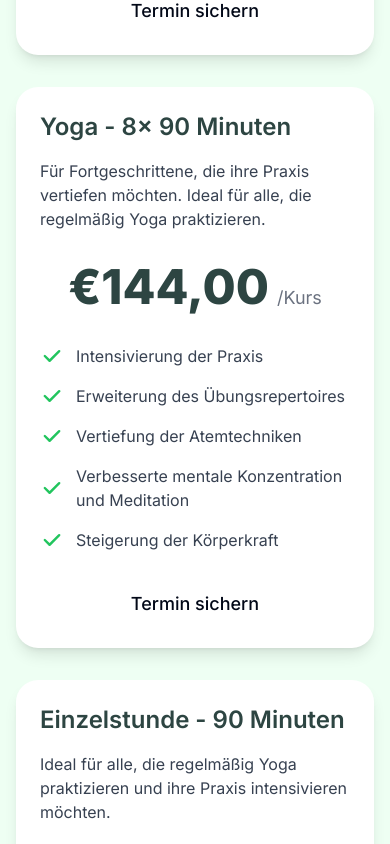
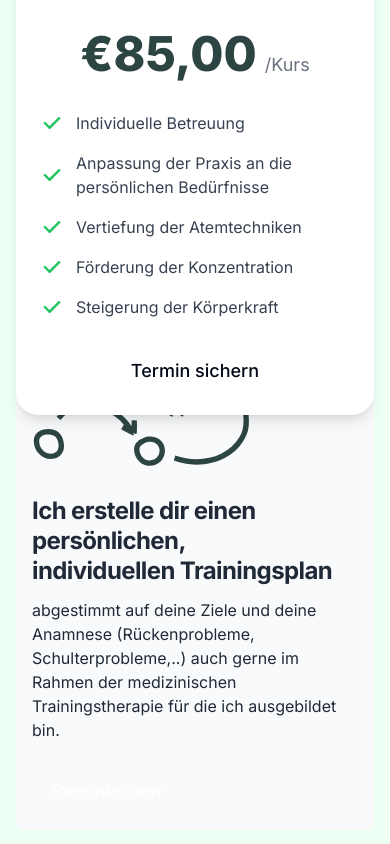
Before and after one commit to FullStackSimonIO/fit-mit-mary-z, a Next.js app: page /angebote in a window 390 px wide. Shown: the part 2400-3244 px from the top of the page. Built offline with nearby package versions, Linux system fonts and the light colour scheme.

Commit message:
added personal training section

```diff
--- a/app/(root)/angebote/page.tsx
+++ b/app/(root)/angebote/page.tsx
@@ -1,12 +1,13 @@
 import Footer from "@/components/Footer";
 import Navbar from "@/components/Navbar";
-import PersonalTrainingTable from "@/components/PersonalTraining";
+import PersonalTrainingTable from "@/components/PersonalTrainingTable";
 import PersonalTrainingDescription from "@/components/PersonalTrainingDescription";
 
 import Wirbelsäulengymnastik from "@/components/Wirbelsäulengymnastik";
 import YogaOffers from "@/components/YogaOffers";
 import YogaTypes from "@/components/YogaTypes";
 import React from "react";
+import PersonalTrainingSection from "@/components/PersonalTrainingSection";
 
 const page = () => {
   return (
@@ -15,8 +16,7 @@ const page = () => {
       <YogaTypes />
       <YogaOffers />
       <Wirbelsäulengymnastik />
-      <PersonalTrainingDescription />
-      <PersonalTrainingTable />
+      <PersonalTrainingSection />
       <Footer />
     </div>
   );
--- a/components/Hero.tsx
+++ b/components/Hero.tsx
@@ -19,7 +19,7 @@ export function Hero() {
 
   return (
     <section
-      className="h-[400vh] bg-transparent w-full dark:border dark:border-white/[0.1] rounded-md relative pt-40 overflow-clip"
+      className="h-screen w-full bg-transparent rounded-md relative pt-40 overflow-clip"
       ref={ref}
     >
       <GoogleGeminiEffect
--- a/components/Info.tsx
+++ b/components/Info.tsx
@@ -4,7 +4,7 @@ import { infoData } from "@/data";
 
 const Info = () => {
   return (
-    <section className="bg-[#EEFFF3] ">
+    <section className="h-screen w-full bg-[#EEFFF3] flex items-center justify-center">
       <div className="gap-16 items-center py-8 px-4 mx-auto max-w-screen-xl lg:grid lg:grid-cols-2 lg:py-16 lg:px-6">
         <div className="font-light text-gray-500 sm:text-lg dark:text-gray-400">
           <h2 className="mb-4 text-4xl tracking-tight font-extrabold text-[#0F3B1C] dark:text-white">
--- a/components/LandingOffers.tsx
+++ b/components/LandingOffers.tsx
@@ -7,7 +7,7 @@ import React from "react";
 
 const LandingOffers = () => {
   return (
-    <section className="bg-[#EEFFF3]">
+    <section className="bg-[#EEFFF3] w-full flex items-center justify-center">
       <div className="py-8 px-4 mx-auto max-w-screen-xl text-center sm:py-16 lg:px-6">
         <h2 className="mb-4 text-4xl tracking-tight font-extrabold text-[#0F3B1C]">
           {landingOffersHeader}
--- a/components/PersonalTrainingDescription.tsx
+++ b/components/PersonalTrainingDescription.tsx
@@ -4,6 +4,9 @@ import React from "react";
 const PersonalTrainingDescription = () => {
   return (
     <section className="bg-primary-backgroundGreen px-4 py-8 antialiased md:py-16">
+      <h2 className="flex items-center justify-center text-3xl text-primary-paragraph font-bold pb-10">
+        Personal Training:
+      </h2>
       <div className="mx-auto grid max-w-screen-xl rounded-lg bg-gray-50 p-4 md:p-8 lg:grid-cols-12 lg:gap-8 lg:p-16 xl:gap-16">
         <div className="lg:col-span-5 lg:mt-0">
           <a href="#">
--- /dev/null
+++ b/components/PersonalTrainingSection.tsx
@@ -0,0 +1,14 @@
+import React from "react";
+import PersonalTrainingDescription from "./PersonalTrainingDescription";
+import PersonalTrainingTable from "./PersonalTrainingTable";
+
+const PersonalTrainingSection = () => {
+  return (
+    <section className=" w-full h-screen">
+      <PersonalTrainingDescription />
+      <PersonalTrainingTable />
+    </section>
+  );
+};
+
+export default PersonalTrainingSection;
--- a/components/Wirbelsäulengymnastik.tsx
+++ b/components/Wirbelsäulengymnastik.tsx
@@ -6,7 +6,7 @@ import Image from "next/image"; // Importiere das Next.js Image Tag
 const Wirbelsäulengymnastik = () => {
   return (
     <div>
-      <section className="bg-primary-backgroundGreen">
+      <section className="bg-primary-backgroundGreen w-full h-screen">
         <div className="py-8 px-4 mx-auto max-w-screen-xl lg:py-16 lg:px-6">
           <div className="flex flex-col lg:flex-row items-center">
             {/* Image Section */}
--- a/components/YogaOffers.tsx
+++ b/components/YogaOffers.tsx
@@ -6,7 +6,7 @@ import { Button } from "./ui/button";
 const YogaOffers = () => {
   return (
     <div>
-      <section className="bg-primary-backgroundGreen py-8 px-4 lg:py-16 lg:px-6">
+      <section className="bg-primary-backgroundGreen py-8 px-4 lg:py-16 lg:px-6 w-full h-screen">
         <div className="mx-auto max-w-screen-xl">
           <div className="text-center mb-12">
             <h2 className="text-4xl font-extrabold text-primary-buttonGreen mb-4">
--- a/components/YogaTypes.tsx
+++ b/components/YogaTypes.tsx
@@ -4,7 +4,7 @@ import { yogaTypes } from "@/data";
 
 const YogaTypes = () => {
   return (
-    <section className="bg-primary-backgroundGreen antialiased">
+    <section className="bg-primary-backgroundGreen antialiased w-full h-screen">
       <div className="max-w-screen-xl px-4 py-32 mx-auto lg:px-6 lg:py-24">
         <div className="max-w-2xl mx-auto text-center">
           <h2 className="text-3xl font-extrabold leading-tight tracking-tight text-primary-buttonGreen sm:text-4xl">
```
Also changed, not shown: components/PersonalTrainingTable.tsx (renamed from components/PersonalTraining.tsx).
